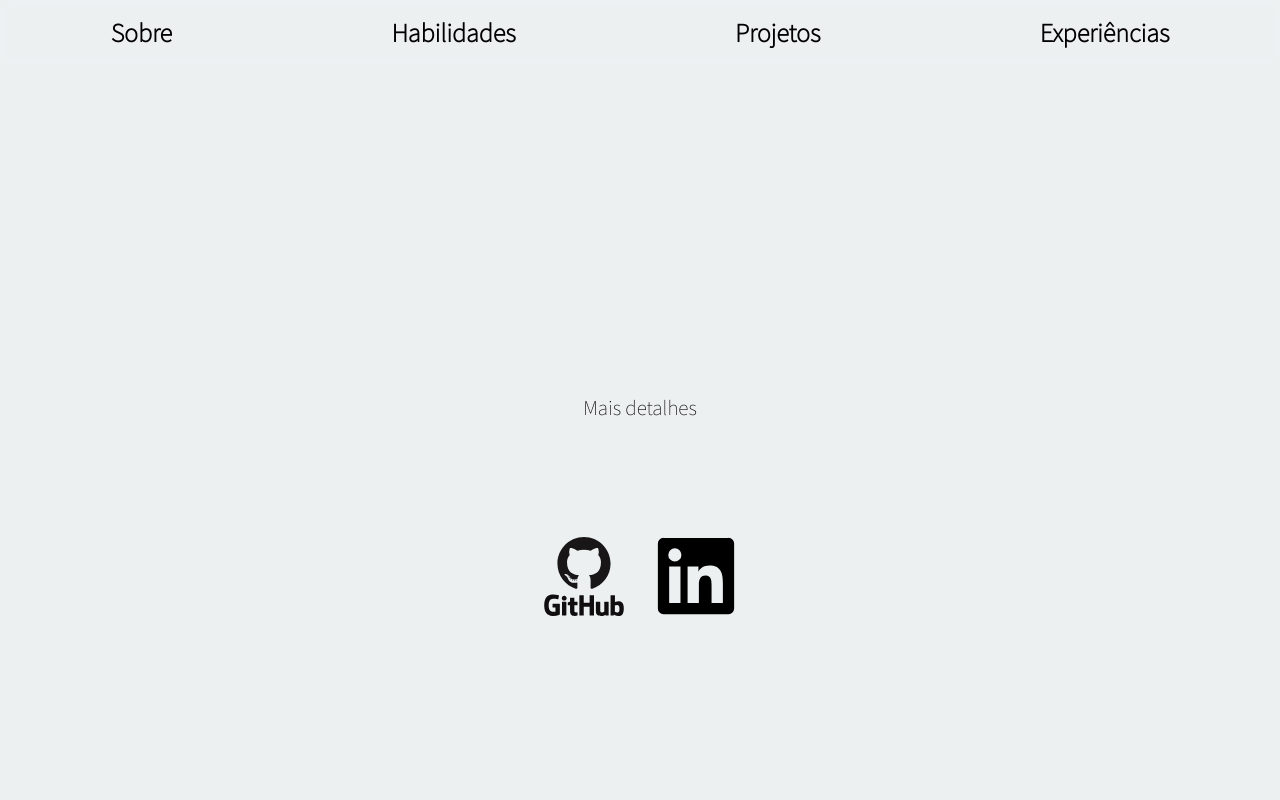
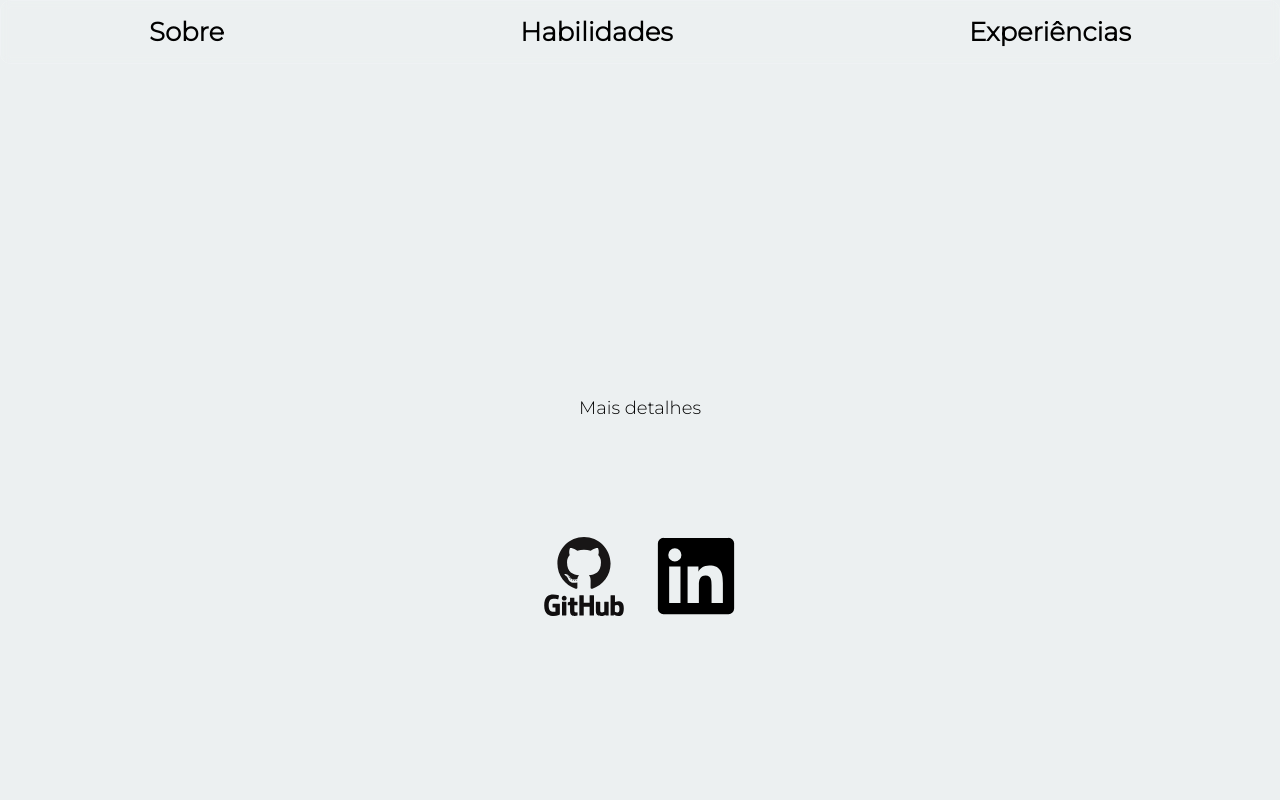
Before and after one commit to matheus-feijo/portfolio, a React (Create React App) app: page / in a window 1280 px wide. Shown: the top 800 px of the page. Built offline with nearby package versions, Linux system fonts and the light colour scheme.

Commit message:
fix apresentacao com animação

```diff
--- a/public/index.html
+++ b/public/index.html
@@ -10,10 +10,14 @@
       user's mobile device or desktop. See https://developers.google.com/web/fundamentals/web-app-manifest/
     -->
     <link rel="manifest" href="%PUBLIC_URL%/manifest.json" />
-    <link rel="preconnect" href="https://fonts.googleapis.com">
-    <link rel="preconnect" href="https://fonts.gstatic.com" crossorigin>
-    <link href="https://fonts.googleapis.com/css2?family=Poppins:wght@400;700&family=Roboto:wght@400;700&family=Source+Sans+Pro:wght@200&display=swap" rel="stylesheet">
-
+    <link rel="preconnect" href="https://fonts.googleapis.com" />
+    <link rel="preconnect" href="https://fonts.gstatic.com" crossorigin />
+    <link rel="preconnect" href="https://fonts.googleapis.com" />
+    <link rel="preconnect" href="https://fonts.gstatic.com" crossorigin />
+    <link
+      href="https://fonts.googleapis.com/css2?family=Montserrat:wght@300&display=swap"
+      rel="stylesheet"
+    />
     <title>Matheus Feijo</title>
   </head>
   <body>
--- a/src/Home/components/apresentation/style.css
+++ b/src/Home/components/apresentation/style.css
@@ -9,10 +9,13 @@
 
 .subtitle-apresentation{
     animation: subtitle-view 3s 3s normal both;
+    font-size: 29px;
 }
 
 .typing-animation{
     animation: typing 2.8s 0s normal both,blinkCursor 1s infinite normal;
+    font-size: 47px;
+
 }
 
 
@@ -23,11 +26,11 @@
 @media (max-width:400px){
     .typing-animation{
         animation: typing-mobile 3s 0s normal both,blinkCursor 1s infinite normal;
-        font-size: 28px;
+        font-size: 22px;
     }
 
     .subtitle-apresentation{
-        font-size: 21px;
+        font-size: 16px;
         animation: subtitle-view-mobile 3s 3s normal both;
     }
 
@@ -45,11 +48,11 @@
 @media (max-width:600px) and (min-width:401px){
     .typing-animation{
         animation: typing-kindle 3s 0s normal both,blinkCursor 1s infinite normal;
-        font-size: 38px;
+        font-size: 30px;
     }
 
     .subtitle-apresentation{
-        font-size: 28px;
+        font-size: 22px;
         animation: subtitle-view-kindle 3s 3s normal both;
     }
 
--- a/src/Home/components/navigation/index.tsx
+++ b/src/Home/components/navigation/index.tsx
@@ -1,66 +1,53 @@
 import { Fragment } from "react";
 import "./style.css";
 
-
-
-
-
 export function Navigation() {
-
   const toggleScrool = () => {
     if (window.screen.availWidth <= 800) {
       return 1200;
     }
 
-        return 1400
-    }
-
+    return 1400;
+  };
 
   return (
     <Fragment>
       <div className="navigation-pc">
         <ul className="justify-around flex items-center h-[8vh]">
           <li>
-                        <button onClick={(e) => {
+            <button
+              onClick={(e) => {
                 e.preventDefault();
-                            window.scrollTo({ behavior: 'smooth', top: 0 })
-                        }}>
+                window.scrollTo({ behavior: "smooth", top: 0 });
+              }}
+            >
               Sobre
             </button>
           </li>
           <li>
-                        <button onClick={(e) => {
+            <button
+              onClick={(e) => {
                 e.preventDefault();
-                            window.scrollTo({ behavior: 'smooth', top: 700 })
-                        }}>
+                window.scrollTo({ behavior: "smooth", top: 700 });
+              }}
+            >
               Habilidades
             </button>
           </li>
           <li>
-                        <button onClick={(e) => {
+            <button
+              onClick={(e) => {
                 e.preventDefault();
-                            window.scrollTo({ behavior: 'smooth', top: toggleScrool() })
-                        }}>
-                            Projetos
-                        </button>
-                    </li>
-                    <li>
-                        <button onClick={(e) => {
-                            e.preventDefault();
-                            window.scrollTo({ behavior: "smooth", top: 10000 })
-                        }}>
+                window.scrollTo({ behavior: "smooth", top: 10000 });
+              }}
+            >
               Experiências
-
             </button>
           </li>
         </ul>
       </div>
 
-            <div className="navigation-mobile">
-            </div>
-
+      <div className="navigation-mobile"></div>
     </Fragment>
-
-
-    )
+  );
 }
--- a/src/Home/index.tsx
+++ b/src/Home/index.tsx
@@ -2,18 +2,15 @@ import { Fragment } from "react";
 import { Apresentation } from "./components/apresentation";
 import { Experiences } from "./components/experiences";
 import { Navigation } from "./components/navigation";
-import { Projects } from "./components/projects";
 import { Skills } from "./components/skills";
 
 export function Home() {
-
   return (
     <Fragment>
       <Navigation />
       <Apresentation />
       <Skills />
-            <Projects />
       <Experiences />
     </Fragment>
-    )
+  );
 }
--- a/src/globalStyle.css
+++ b/src/globalStyle.css
@@ -3,10 +3,16 @@
 @tailwind utilities;
 
 body{
-    font-family: 'Source Sans Pro', sans-serif;
-    font-size: 21px;
+    font-size: 18px;
+    background-color: #ECF0F1;
+    font-family: 'Montserrat', sans-serif;
+  -webkit-font-smoothing: antialiased;
+  -moz-osx-font-smoothing: grayscale;
+
+}
+
+*{
     margin: 0;
     padding: 0;
     box-sizing: border-box;
-    background-color: #ECF0F1;
 }
```
Also changed, not shown: src/Home/components/apresentation/index.tsx (+36 -11 lines). Lines whose indentation alone changed are shown as unchanged.
